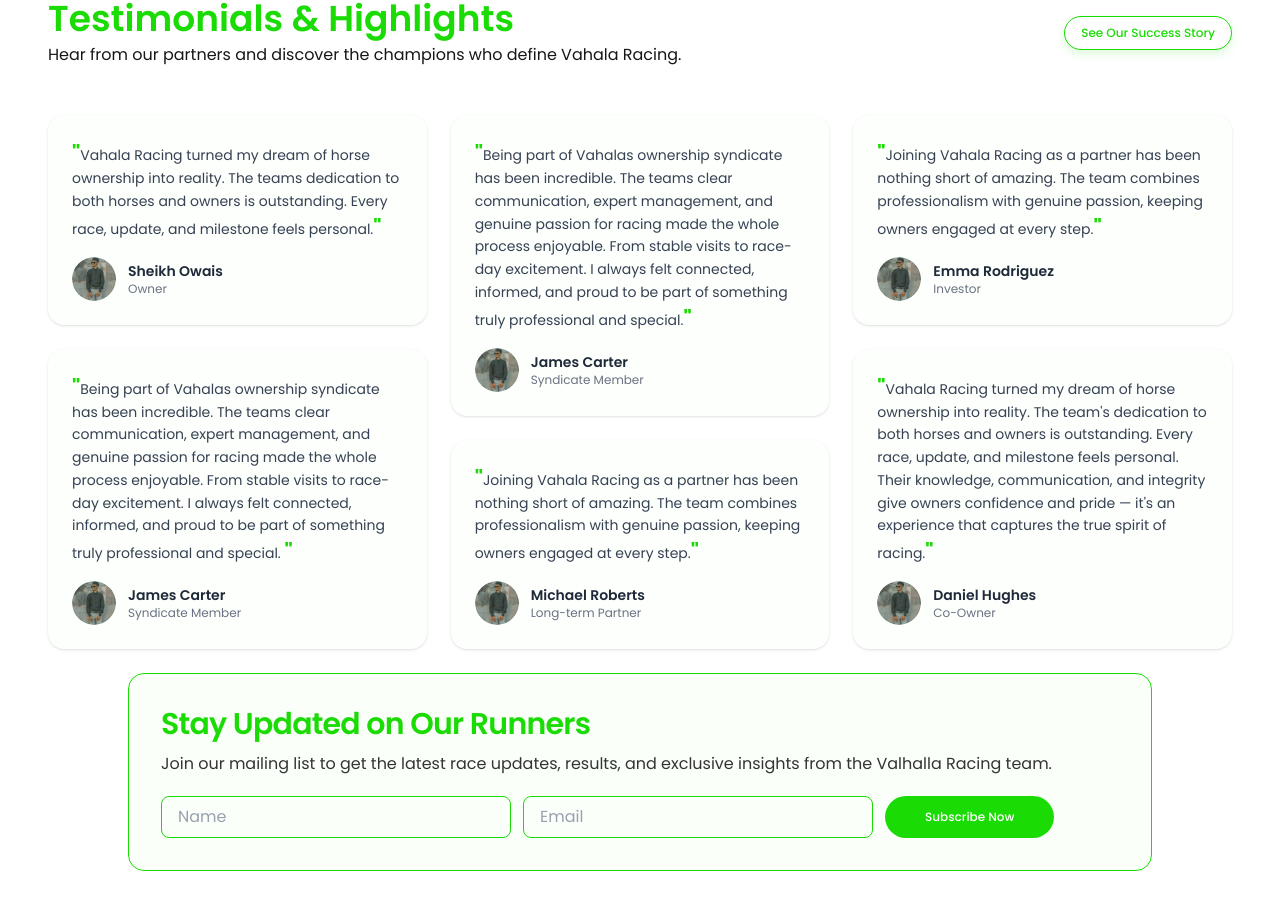
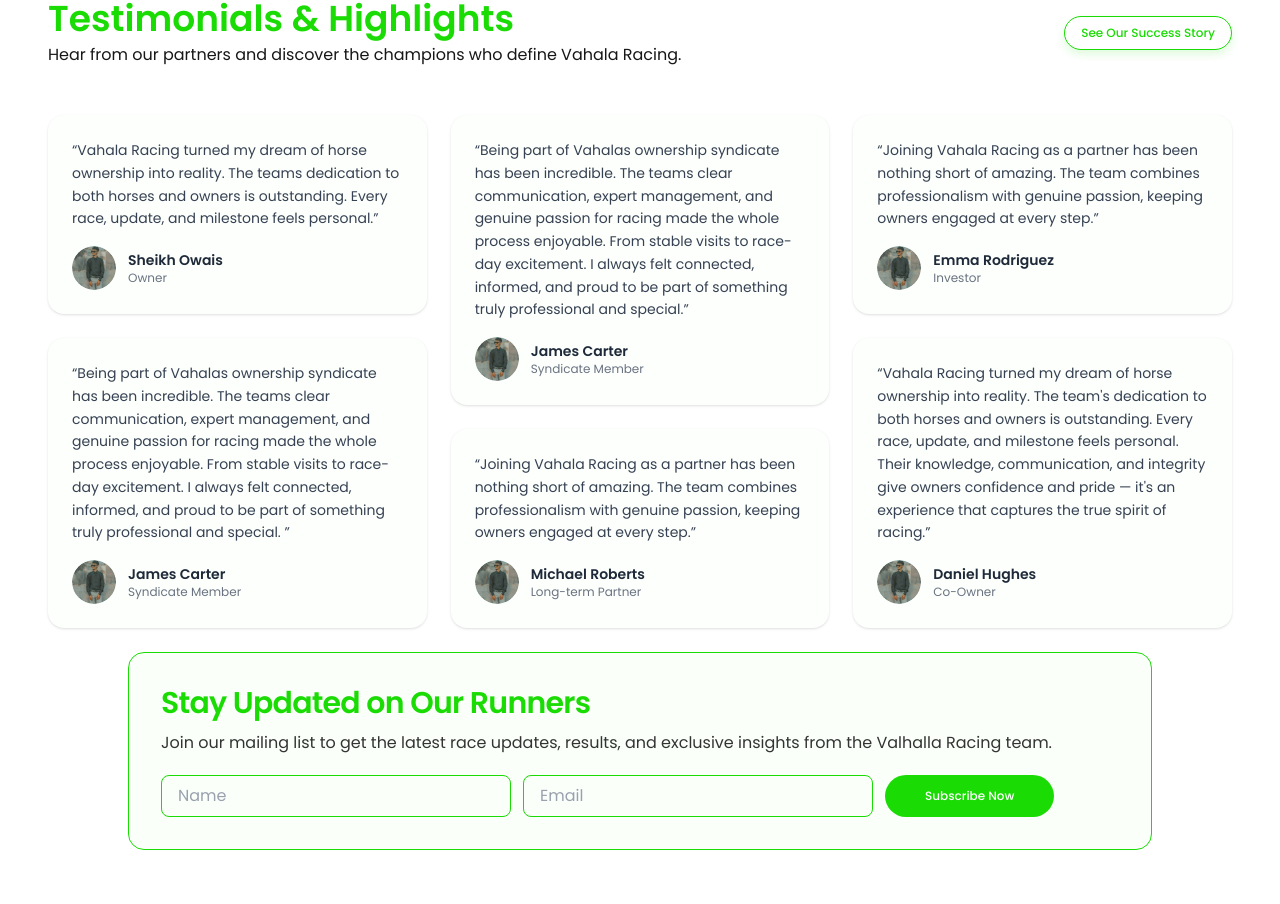
Before and after one commit to nexlebot/Valhala-Racing, a Next.js app: page / in a window 1280 px wide. Shown: the part 3347-4251 px from the top of the page. Built offline with nearby package versions, Linux system fonts and the light colour scheme.

Commit message:
Removed inverted commas in JSX

```diff
--- a/app/_components/homePageSpecificSections/testimonials.tsx
+++ b/app/_components/homePageSpecificSections/testimonials.tsx
@@ -76,9 +76,7 @@
   <figure className="break-inside-avoid mb-6 p-6 bg-[#FCFFFB] border-[#1ADB0480] rounded-2xl shadow-sm">
     <blockquote className="text-gray-700 text-sm leading-relaxed mb-4">
       <p className="relative">
-        <span className="text-[#1ADB04] text-xl font-bold">"</span>
-        <span>{item.text}</span>
-        <span className="text-[#1ADB04] text-xl font-bold">"</span>
+        &ldquo;{item.text}&rdquo;
       </p>
     </blockquote>
 
```
